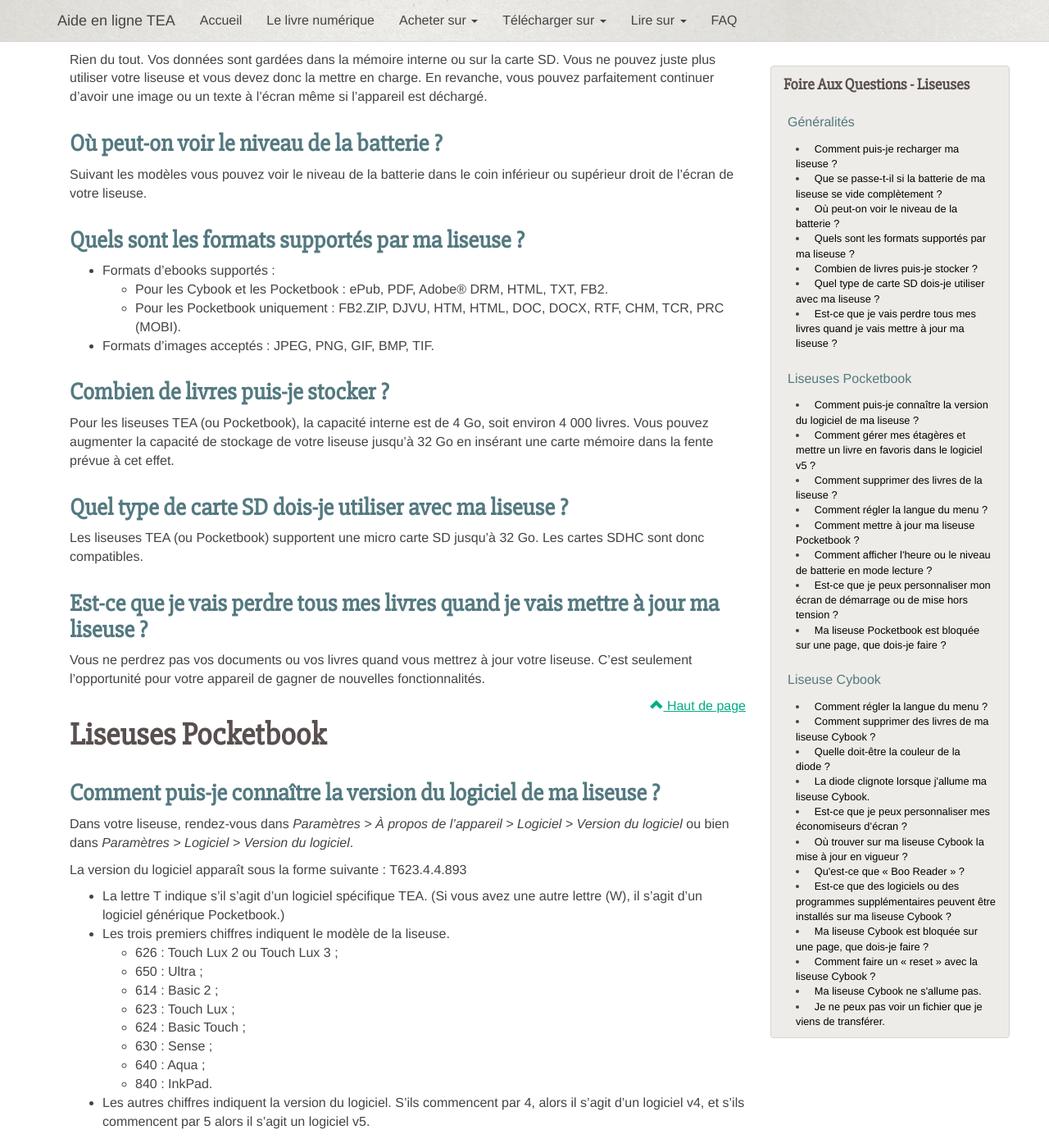
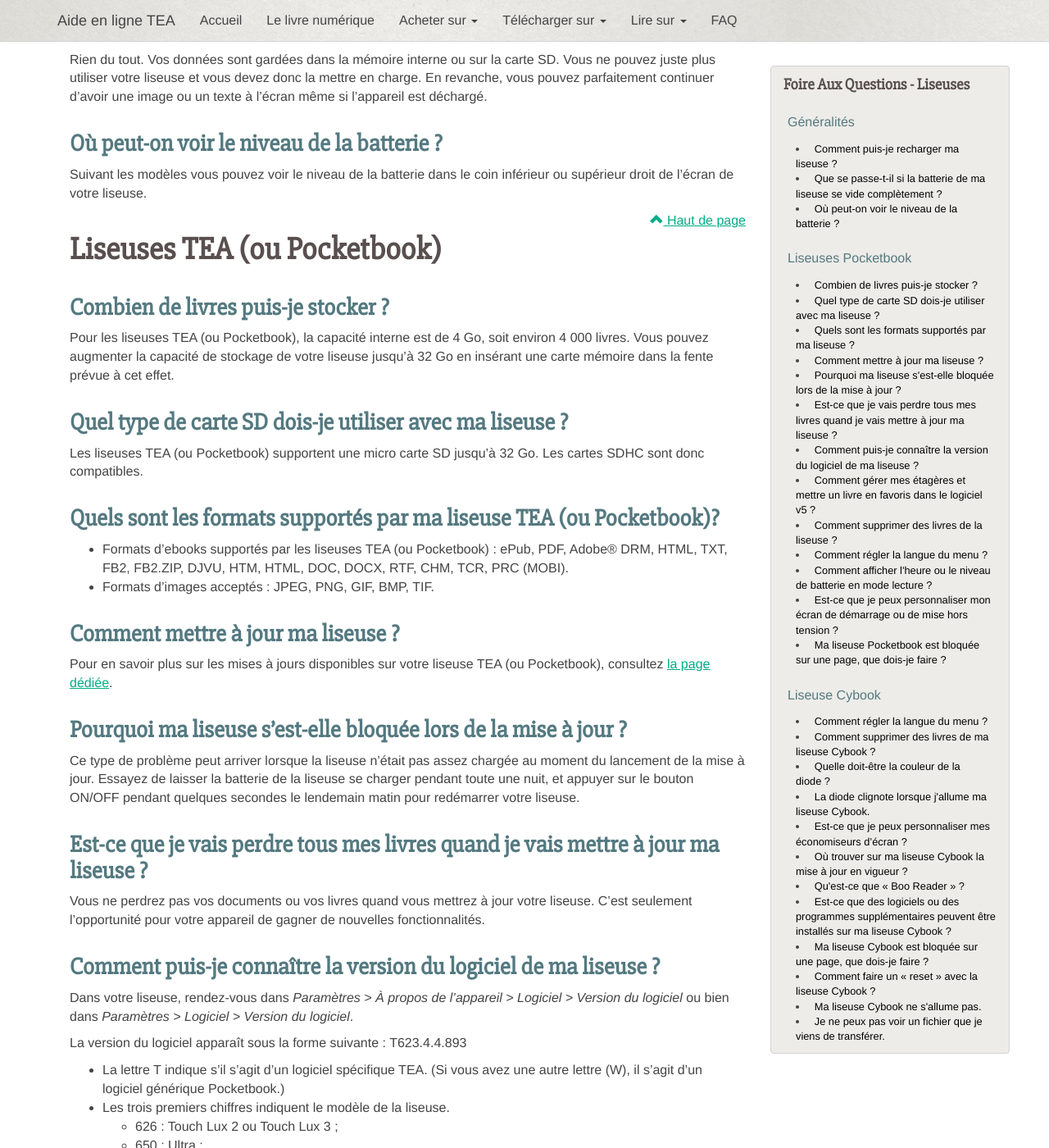
Before and after one commit to TEA-ebook/help-center, a Jekyll site: the page built from _pages/FAQ-liseuse.md, in a window 1280 px wide and 1400 px high, scrolled down 543 px. Shown: the whole window at 82% size. Built offline with Jekyll 4.4.1, drawn with Linux system fonts in a browser that asks for light colours; nearby versions of some CDN libraries; Markdown is read by kramdown in place of the engine named in the settings; some of the changed text lies outside the part shown.

Commit message:
Update FAQ-liseuse.md

```diff
--- a/_pages/FAQ-liseuse.md
+++ b/_pages/FAQ-liseuse.md
@@ -27,13 +27,10 @@
 ###Où peut-on voir le niveau de la batterie ?
 Suivant les modèles vous pouvez voir le niveau de la batterie dans le coin inférieur ou supérieur droit de l'écran de votre liseuse.
 
-{% include anchor.html id="format-supporte" label="Quels sont les formats supportés par ma liseuse ?" %}
-###Quels sont les formats supportés par ma liseuse ?
+<p class="pull-right"><a href="#"><span class="glyphicon glyphicon-chevron-up" aria-hidden="true"></span> Haut de page</a></p>
 
-- Formats d’ebooks supportés :
-  - Pour les Cybook et les Pocketbook : ePub, PDF, Adobe® DRM, HTML, TXT, FB2.
-  - Pour les Pocketbook uniquement : FB2.ZIP, DJVU, HTM, HTML, DOC, DOCX, RTF, CHM, TCR, PRC (MOBI).
-- Formats d’images acceptés : JPEG, PNG, GIF, BMP, TIF.
+{% include anchor.html id="Pocketbook" label="Liseuses Pocketbook" %}
+##Liseuses TEA (ou Pocketbook)
 
 {% include anchor.html id="combien-livres-stocker" label="Combien de livres puis-je stocker ?" %}
 ###Combien de livres puis-je stocker ?
@@ -44,14 +41,24 @@
 ###Quel type de carte SD dois-je utiliser avec ma liseuse ?
 Les liseuses TEA (ou Pocketbook) supportent une micro carte SD jusqu'à 32 Go. Les cartes SDHC sont donc compatibles.
 
+{% include anchor.html id="format-supporte" label="Quels sont les formats supportés par ma liseuse ?" %}
+###Quels sont les formats supportés par ma liseuse TEA (ou Pocketbook)?
+
+- Formats d’ebooks supportés par les liseuses TEA (ou Pocketbook) : ePub, PDF, Adobe® DRM, HTML, TXT, FB2, FB2.ZIP, DJVU, HTM, HTML, DOC, DOCX, RTF, CHM, TCR, PRC (MOBI).
+- Formats d’images acceptés : JPEG, PNG, GIF, BMP, TIF.
+
+{% include anchor.html id="maj-liseuse" label="Comment mettre à jour ma liseuse ?" %}
+###Comment mettre à jour ma liseuse ?
+Pour en savoir plus sur les mises à jours disponibles sur votre liseuse TEA (ou Pocketbook), consultez <a href="http://aide.tea-ebook.com/maj/#maj5">la page dédiée</a>.
+
+{% include anchor.html id="maj-liseuse-freeze" label="Pourquoi ma liseuse s'est-elle bloquée lors de la mise à jour ?" %}
+###Pourquoi ma liseuse s'est-elle bloquée lors de la mise à jour ?
+Ce type de problème peut arriver lorsque la liseuse n’était pas assez chargée au moment du lancement de la mise à jour.
+Essayez de laisser la batterie de la liseuse se charger pendant toute une nuit, et appuyer sur le bouton ON/OFF pendant quelques secondes le lendemain matin pour redémarrer votre liseuse.
+
 {% include anchor.html id="perdre-livres-maj" label="Est-ce que je vais perdre tous mes livres quand je vais mettre à jour ma liseuse ?" %}
 ###Est-ce que je vais perdre tous mes livres quand je vais mettre à jour ma liseuse ?
 Vous ne perdrez pas vos documents ou vos livres quand vous mettrez à jour votre liseuse. C’est seulement l’opportunité pour votre appareil de gagner de nouvelles fonctionnalités.
-
-<p class="pull-right"><a href="#"><span class="glyphicon glyphicon-chevron-up" aria-hidden="true"></span> Haut de page</a></p>
-
-{% include anchor.html id="Pocketbook" label="Liseuses Pocketbook" %}
-##Liseuses Pocketbook
 
 {% include anchor.html id="version-logiciel-liseuse" label="Comment puis-je connaître la version du logiciel de ma liseuse ?" %}
 ###Comment puis-je connaître la version du logiciel de ma liseuse ?
@@ -106,21 +113,6 @@
 - Appuyez sur la langue de votre choix.
 
 Vous avez aussi la possibilité de choisir la disposition de votre clavier virtuel ou les dictionnaires disponibles.
-
-{% include anchor.html id="maj-pb" label="Comment mettre à jour ma liseuse Pocketbook ?" %}
-###Comment mettre à jour ma liseuse TEA (ou Pocketbook) ?
-
-- Version 4 : aller dans Paramètres > À propos de l'appareil > Logiciel
-- Version 5 : aller dans Paramètres > Logiciel.
-- Appuyer sur "Mise à jour du logiciel".
-- Connectez votre liseuse au réseau Wi-Fi, tel que proposé.
-- Une fenêtre s'affiche, demandant de télécharger et d'installer la mise à jour.
-- Appuyez sur « Oui ».
-- Le téléchargement de la nouvelle version commence. (Le temps de téléchargement peut-être relativement long (~20 minutes) suivant le type de mise à jour. Laissez le téléchargement se poursuivre jusqu'au bout. En cas d'interruption, recommencez la démarche, le téléchargement reprendra où il s'est arrêté.)
-- La mise à jour est ensuite appliquée. Elle peut durer plusieurs minutes, ne l'interrompez pas.
-- La liseuse redémarre ensuite, pour finaliser la mise à jour.
-
-Vous pouvez activer les mises à jour automatiques en appuyant sur le bouton On/Off correspondant à « Mise à jour automatique ». La liseuse recherchera automatiquement s'il y a une mise à jour disponible lorsque vous connecterez en Wi-Fi et le cas échéant, vous proposera de la télécharger et de l'installer.
 
 {% include anchor.html id="affichage-mode-lecture" label="Comment afficher l'heure ou le niveau de batterie en mode lecture ?" %}
 ###Comment afficher l'heure ou le niveau de batterie en mode lecture ?
```
